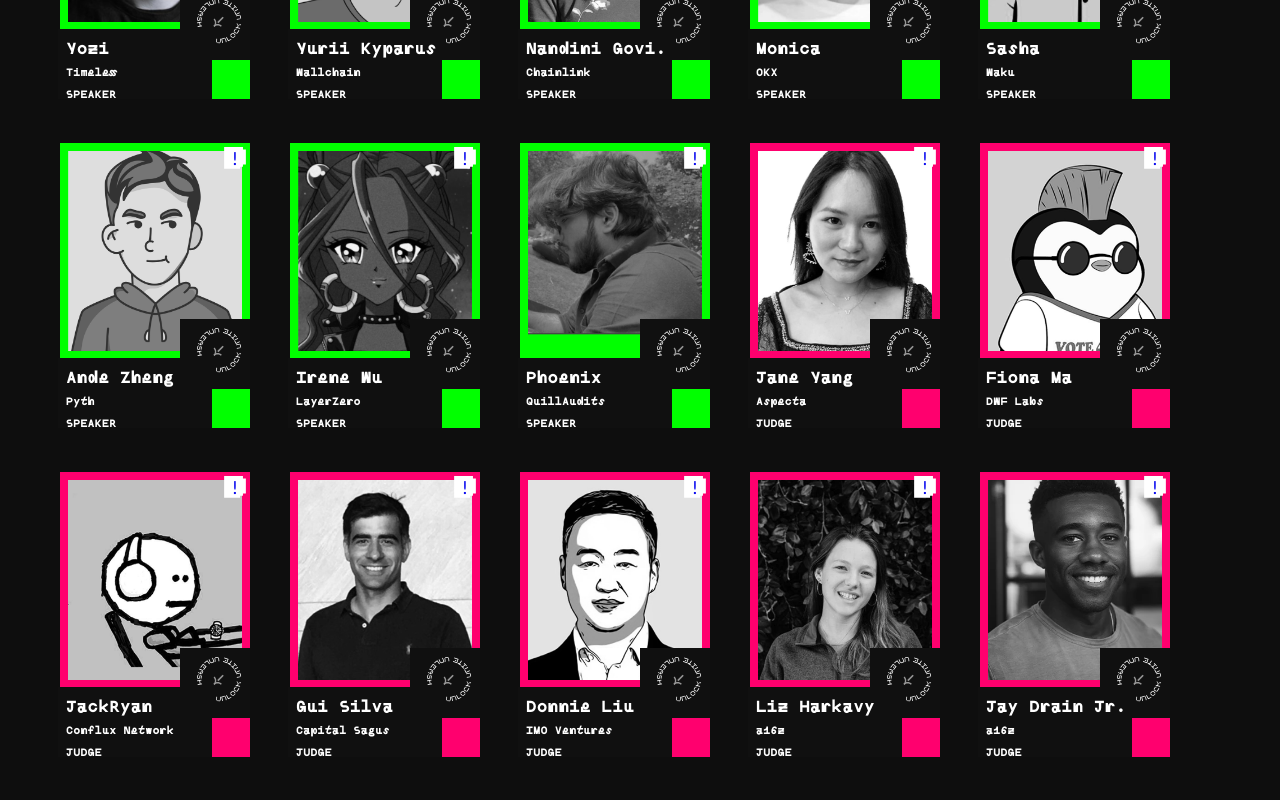
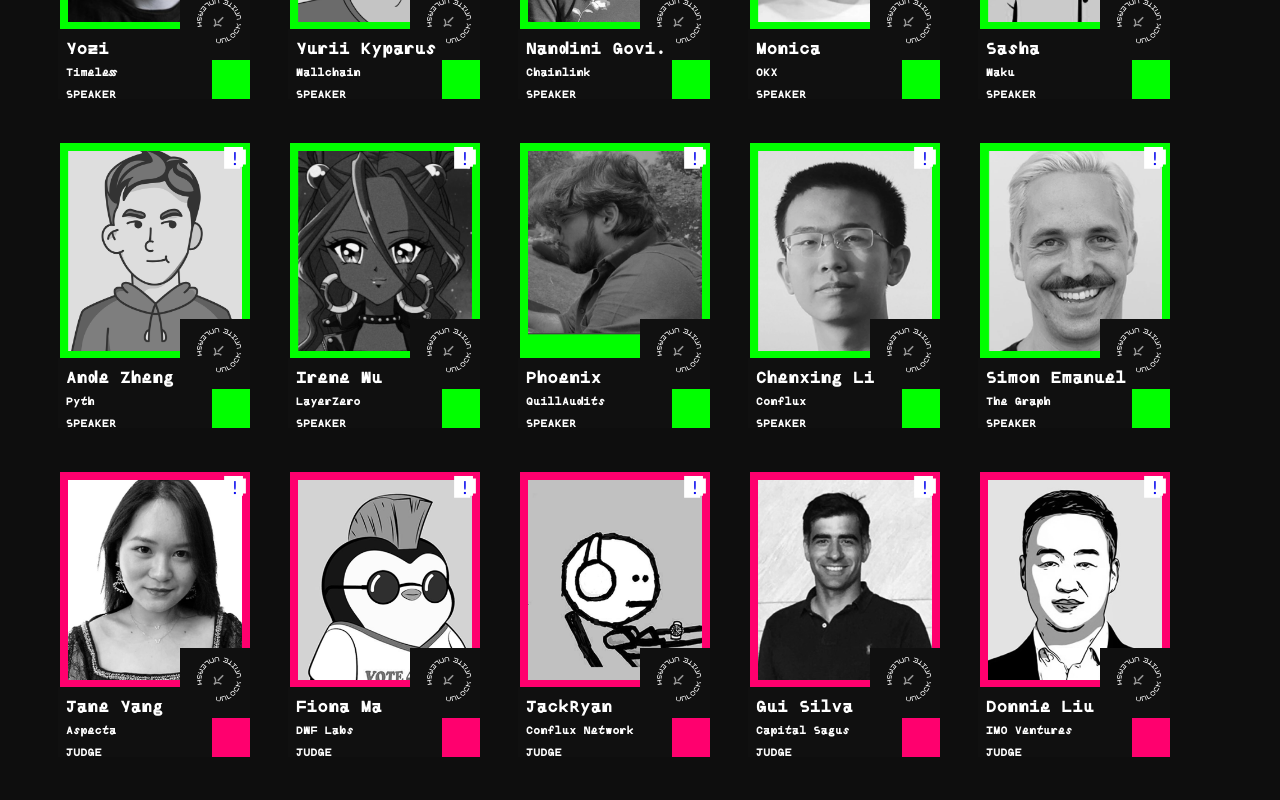
Before and after one commit to gesilabushuohua/web3, a React (Vite) app: page / in a window 1280 px wide. Shown: the part 7080-7880 px from the top of the page. Built offline with nearby package versions, Linux system fonts and the light colour scheme.

Commit message:
feat: 添加 speanker

```diff
--- a/src/pages/main/speakers/index.tsx
+++ b/src/pages/main/speakers/index.tsx
@@ -15,6 +15,8 @@
 import img14 from "./assest/person/14.png";
 import img15 from "./assest/person/15.png";
 import img16 from "./assest/person/16.png";
+import img17 from "./assest/person/17.png";
+import img18 from "./assest/person/18.png";
 
 import AniketRajDevFolio from "./assest/person2/AniketRajDevFolio.png";
 import EthanFrancisParticleNetwork from "./assest/person2/EthanFrancisParticleNetwork.png";
@@ -55,6 +57,8 @@
   { role: 'SPEAKER', name: "Ande Zheng",  desc: "Pyth", src: img14, link: "https://twitter.com/ande_western", },
   { role: 'SPEAKER', name: "Irene Wu",  desc: "LayerZero", src: img15, link: "https://twitter.com/IreneWu27", },
   { role: 'SPEAKER', name: "Phoenix",  desc: "QuillAudits", src: img16, link: "https://twitter.com/phoenix244001", },
+  { role: 'SPEAKER', name: "Chenxing Li",  desc: "Conflux", src: img17, link: "https://twitter.com/ChenxingLi_en", },
+  { role: 'SPEAKER', name: "Simon Emanuel",  desc: "The Graph", src: img18, link: "https://x.com/schmid_si", },
   { role: 'JUDGE', name: "Jane Yang",  desc: "Aspecta", src: j1, link: "https://twitter.com/janeyang0515", },
   { role: 'JUDGE', name: "Fiona Ma",  desc: "DWF Labs", src: j2, link: "https://twitter.com/fionaclairema", },
   { role: 'JUDGE', name: "JackRyan",  desc: "Conflux Network", src: j3, link: "https://twitter.com/jackryan_eth", },
```
Also changed, not shown: src/pages/main/speakers/assest/person/17.png (added), src/pages/main/speakers/assest/person/18.png (added).
